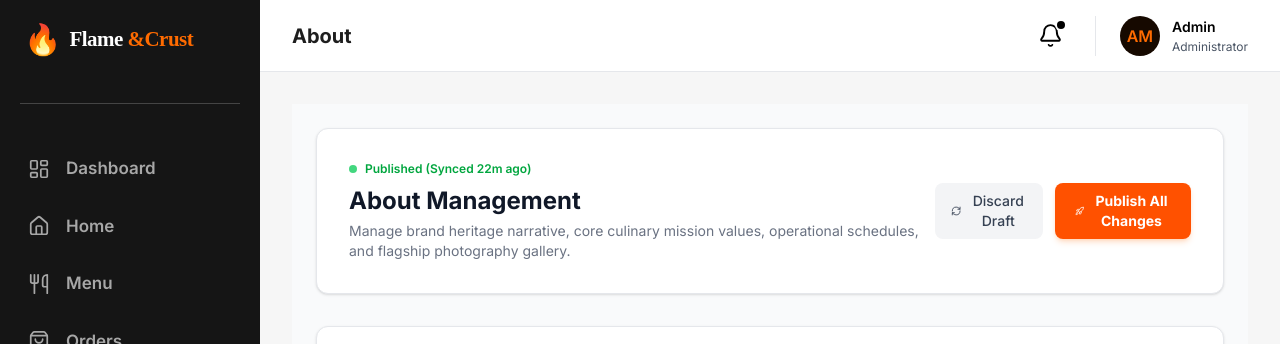
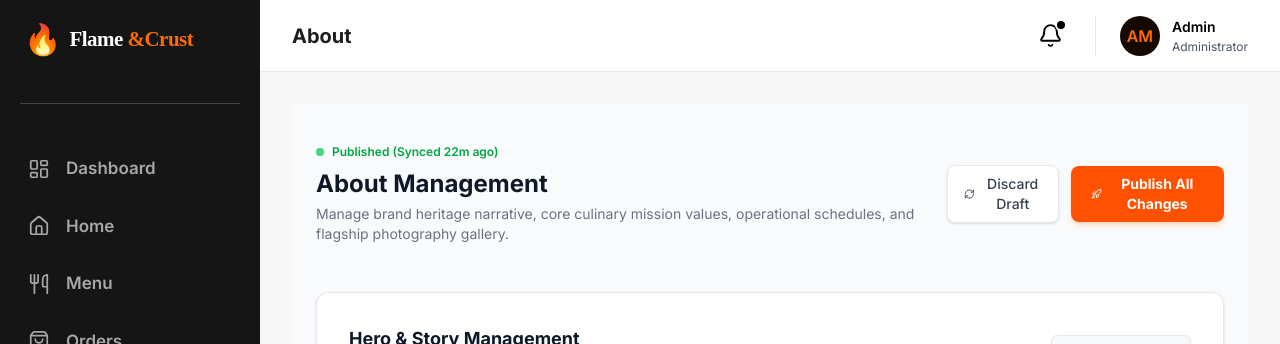
Before and after one commit to LauraHarshani/Restaurant-system, a React (Vite) app in the folder frontend/: page /admin/about in a window 1280 px wide. Shown: the top 344 px of the page. Built offline with nearby package versions, Linux system fonts and the light colour scheme; a web font is replaced by a local one.

Commit message:
Updated AdminAbout and AdminHome header styles

```diff
--- a/frontend/src/pages/admin/AdminAbout.jsx
+++ b/frontend/src/pages/admin/AdminAbout.jsx
@@ -67,8 +67,8 @@ const AdminAbout = () => {
     <div className="bg-gray-50 min-h-screen p-6 font-sans text-gray-900 pb-20">
       <div className="max-w-7xl mx-auto space-y-8">
 
-        {/* Header Section */}
-        <div className="flex flex-col md:flex-row justify-between items-start md:items-center bg-white border border-gray-200 p-8 rounded-xl shadow-sm gap-4">
+        {/* Header Section (Clean & Flat Style) */}
+        <div className="flex flex-col md:flex-row justify-between items-start md:items-center py-4 gap-4">
           <div>
             <div className="flex items-center gap-2 mb-2">
               <span className="w-2 h-2 bg-green-500 rounded-full animate-pulse"></span>
@@ -78,7 +78,7 @@ const AdminAbout = () => {
             <p className="text-gray-500 text-sm mt-1">Manage brand heritage narrative, core culinary mission values, operational schedules, and flagship photography gallery.</p>
           </div>
           <div className="flex items-center gap-3">
-            <button type="button" onClick={() => handleAction('Discard Draft')} className="flex items-center gap-2 bg-gray-100 hover:bg-gray-200 text-gray-700 px-4 py-2 rounded-lg text-sm font-medium transition-all active:scale-95">
+            <button type="button" onClick={() => handleAction('Discard Draft')} className="flex items-center gap-2 bg-white border border-gray-200 hover:bg-gray-50 text-gray-700 px-4 py-2 rounded-lg text-sm font-medium transition-all active:scale-95 shadow-sm">
               <RefreshCw size={16} /> Discard Draft
             </button>
             <button type="button" onClick={() => handleSave('Publish All')} className="flex items-center gap-2 bg-[#ff5100] hover:bg-[#e04800] text-white px-5 py-2 rounded-lg text-sm font-bold transition-all active:scale-95 shadow-md shadow-orange-500/20">
@@ -111,7 +111,6 @@ const AdminAbout = () => {
           </div>
 
           <div className="grid grid-cols-1 lg:grid-cols-2 gap-6 pt-2">
-            {/* Rich Content Textarea */}
             <div className="space-y-2">
               <label className="block text-xs font-semibold text-gray-900">Story Text (Rich Content)</label>
               <div className="border border-gray-200 rounded-xl overflow-hidden bg-white shadow-sm">
@@ -132,7 +131,6 @@ const AdminAbout = () => {
               </div>
             </div>
 
-            {/* Story Media Asset */}
             <div className="space-y-2">
               <label className="block text-xs font-semibold text-gray-900">Story Media Asset</label>
               <div className="h-[268px] bg-[#1e1e24] rounded-xl relative overflow-hidden flex flex-col justify-between p-4 shadow-md border border-gray-200">
@@ -155,7 +153,6 @@ const AdminAbout = () => {
             </div>
           </div>
 
-          {/* Key Metrics / Showcase Stats */}
           <div className="pt-4 space-y-3">
             <label className="block text-xs font-semibold text-gray-900">Key Metrics / Showcase Stats</label>
             <div className="grid grid-cols-1 md:grid-cols-3 gap-6">
@@ -210,7 +207,7 @@ const AdminAbout = () => {
           </div>
         </div>
 
-        {/* 2. Mission Manager — What Drives Us (Updated with Pencil/Edit Icon) */}
+        {/* 2. Mission Manager — What Drives Us */}
         <div className="bg-white border border-gray-200 rounded-xl p-8 space-y-6 shadow-sm">
           <div className="flex justify-between items-center border-b border-gray-100 pb-4">
             <div>
@@ -223,8 +220,6 @@ const AdminAbout = () => {
           </div>
 
           <div className="grid grid-cols-1 md:grid-cols-3 gap-6">
-
-            {/* Pillar 1 */}
             <div className="bg-[#f8f9fc] border border-gray-100 p-5 rounded-xl space-y-4">
               <div className="flex justify-between items-center">
                  <div className="w-10 h-10 bg-orange-100 rounded-lg flex items-center justify-center text-[#ff5100] font-bold">🔥</div>
@@ -246,7 +241,6 @@ const AdminAbout = () => {
               </div>
             </div>
 
-            {/* Pillar 2 */}
             <div className="bg-[#f8f9fc] border border-gray-100 p-5 rounded-xl space-y-4">
               <div className="flex justify-between items-center">
                  <div className="w-10 h-10 bg-blue-100 rounded-lg flex items-center justify-center text-blue-600 font-bold">⭐</div>
@@ -268,7 +262,6 @@ const AdminAbout = () => {
               </div>
             </div>
 
-            {/* Pillar 3 */}
             <div className="bg-[#f8f9fc] border border-gray-100 p-5 rounded-xl space-y-4">
               <div className="flex justify-between items-center">
                  <div className="w-10 h-10 bg-amber-100 rounded-lg flex items-center justify-center text-amber-600 font-bold">⏱️</div>
@@ -289,7 +282,6 @@ const AdminAbout = () => {
                 <span className="text-[#ff5100]">Live in View</span>
               </div>
             </div>
-
           </div>
 
           <div className="flex justify-end pt-4 border-t border-gray-100">
--- a/frontend/src/pages/admin/AdminHome.jsx
+++ b/frontend/src/pages/admin/AdminHome.jsx
@@ -11,7 +11,6 @@ const AdminHome = () => {
     cta2Label: 'Explore Menu',
     cta2Url: '/',
 
-    // Stats & Highlights Data Updated
     highlight1Title: 'Customer Rating',
     highlight1Value: '4.9',
     highlight1Sub: '',
@@ -24,7 +23,6 @@ const AdminHome = () => {
     highlight3Value: '100%',
     highlight3Sub: '',
 
-    // Limited Offer Banner Data Updated
     promoActive: true,
     promoHeadline: '20% off your first online order',
     promoCode: 'GLOW20',
@@ -34,7 +32,6 @@ const AdminHome = () => {
     promoStart: '07/10/2026',
     promoEnd: '06/11/2026',
 
-    // Bottom CTA Data
     bottomHeading: 'READY FOR THE WOOD-FIRED EXPERIENCE?',
     bottomSubtext: 'Reserve your spot or order online now. Every dish is a masterpiece born in the fire.',
     bottomBtn1Label: 'Reserve a Table',
@@ -43,7 +40,6 @@ const AdminHome = () => {
     bottomBtn2Url: '/'
   });
 
-  // Featured Dishes Data
   const featuredDishesList = [
     { id: 1, slot: '01', name: 'The Blaze Classic Burger', price: 'Rs. 1,900.00', image: '/Images/food 2.jpeg' },
     { id: 2, slot: '02', name: 'Wood-Fired Glazed Wings', price: 'Rs. 1,200.00', image: '/Images/food 4.jpeg' },
@@ -69,11 +65,10 @@ const AdminHome = () => {
 
   return (
     <div className="bg-gray-50 min-h-screen p-6 font-sans text-gray-900 pb-20">
-      {/* Updated to max-w-7xl matching the About page size */}
       <div className="max-w-7xl mx-auto space-y-8">
 
-        {/* Header Section */}
-        <div className="flex flex-col md:flex-row justify-between items-start md:items-center bg-white border border-gray-200 p-8 rounded-xl shadow-sm gap-4">
+        {/* Header Section (Messages page style - Clean & Flat) */}
+        <div className="flex flex-col md:flex-row justify-between items-start md:items-center py-4 gap-4">
           <div>
             <div className="flex items-center gap-2 mb-2">
               <span className="w-2 h-2 bg-green-500 rounded-full animate-pulse"></span>
@@ -83,7 +78,7 @@ const AdminHome = () => {
             <p className="text-gray-500 text-sm mt-1">Curate hero storytelling, real-time highlights, active seasonal promotions, curated dishes, and conversion touchpoints.</p>
           </div>
           <div className="flex items-center gap-3">
-            <button type="button" onClick={() => handleAction('Discard Draft')} className="flex items-center gap-2 bg-gray-100 hover:bg-gray-200 text-gray-700 px-4 py-2 rounded-lg text-sm font-medium transition-all active:scale-95">
+            <button type="button" onClick={() => handleAction('Discard Draft')} className="flex items-center gap-2 bg-white border border-gray-200 hover:bg-gray-50 text-gray-700 px-4 py-2 rounded-lg text-sm font-medium transition-all active:scale-95 shadow-sm">
               <RefreshCw size={16} /> Discard Draft
             </button>
             <button type="button" onClick={() => handleSave('Publish All')} className="flex items-center gap-2 bg-[#ff5100] hover:bg-[#e04800] text-white px-5 py-2 rounded-lg text-sm font-bold transition-all active:scale-95 shadow-md shadow-orange-500/20">
@@ -114,7 +109,6 @@ const AdminHome = () => {
               <textarea name="tagline" rows="2" value={homeData.tagline} onChange={handleChange} className="w-full bg-white border border-gray-200 rounded-lg px-4 py-2.5 text-sm focus:border-[#ff5100] focus:ring-1 focus:ring-[#ff5100] outline-none resize-none transition-all" />
             </div>
 
-            {/* Hero Background Visual Asset Card (Video Implementation) */}
             <div>
                <label className="block text-xs font-semibold text-gray-900 mb-1.5">Hero Background Visual Asset (Video)</label>
                <div className="bg-[#fff9f5] border border-[#ffeadb] rounded-xl p-4 flex flex-col md:flex-row justify-between items-center gap-4">
@@ -132,7 +126,7 @@ const AdminHome = () => {
                     </div>
                   </div>
                 </div>
-                {/* Action Buttons */}
+
                 <div className="flex flex-wrap items-center gap-2 mt-4 md:mt-0">
                   <button type="button" onClick={() => handleAction('Crop / Focal Point')} className="bg-white border border-gray-200 text-[#0f172a] text-xs px-3 py-2 rounded-lg font-semibold hover:bg-gray-50 transition-all active:scale-95 flex items-center gap-1.5 shadow-sm">
                     <SlidersHorizontal size={14} className="text-gray-500" /> Crop / Focal Point
@@ -147,7 +141,6 @@ const AdminHome = () => {
               </div>
             </div>
 
-            {/* CTA Links Grid */}
             <div className="grid grid-cols-1 md:grid-cols-2 gap-6 pt-2">
               <div className="bg-gray-50 border border-gray-200 p-4 rounded-xl space-y-3">
                 <div className="flex justify-between items-center">
```
